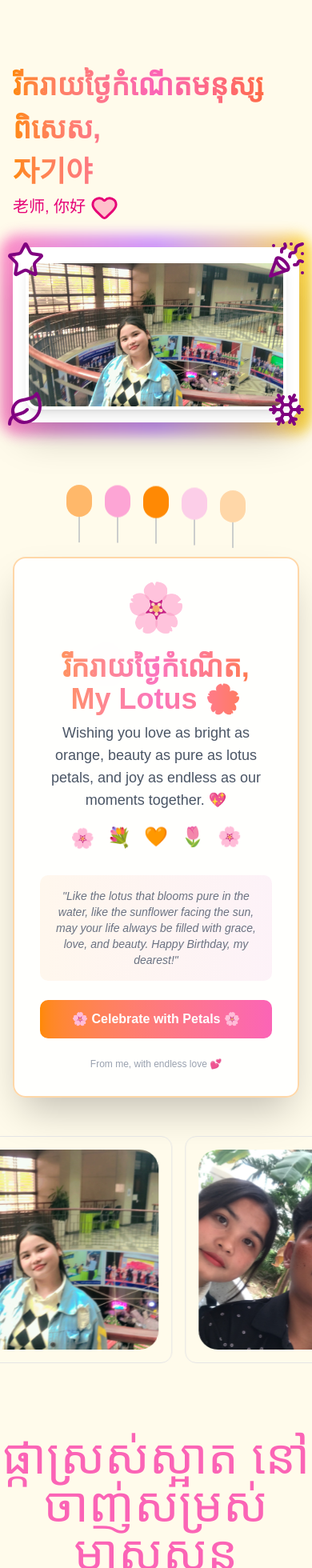
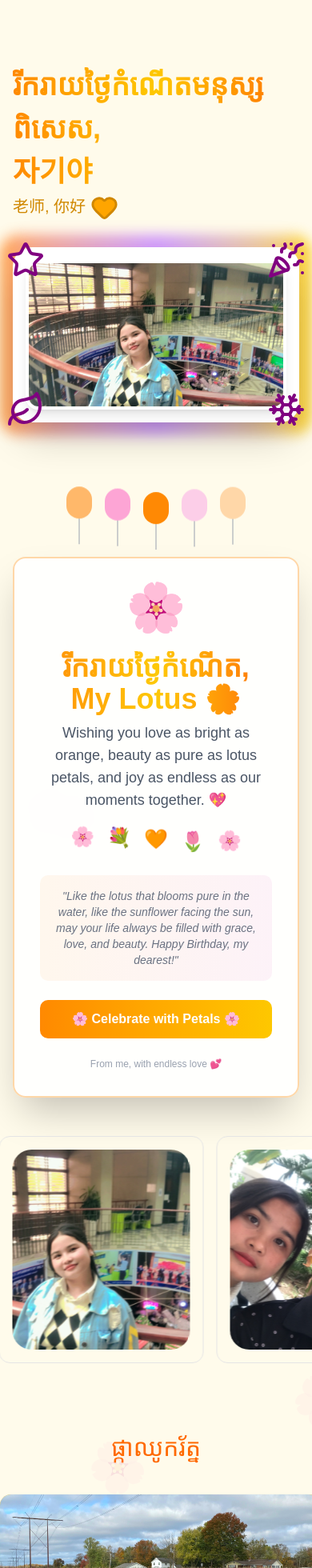
Before and after one commit to Minwook07/birthday-gifts, a Next.js app: page /home in a window 390 px wide. Shown: the top 1960 px of the page at 80% size. Built offline with nearby package versions, Linux system fonts and the light colour scheme; a web font is replaced by a local one.

Commit message:
change thumbnail

```diff
--- a/package.json
+++ b/package.json
@@ -17,7 +17,8 @@
     "next": "15.4.6",
     "react": "19.1.0",
     "react-dom": "19.1.0",
-    "tailwind-merge": "^3.3.1"
+    "tailwind-merge": "^3.3.1",
+    "yet-another-react-lightbox": "^3.25.0"
   },
   "devDependencies": {
     "@tailwindcss/postcss": "^4",
--- a/src/app/globals.css
+++ b/src/app/globals.css
@@ -141,3 +141,9 @@ body {
     @apply bg-background text-foreground;
   }
 }
+
+.gradient-text {
+  background: linear-gradient(to right, #fb923c, #facc15, #f97316);
+  -webkit-background-clip: text;
+  -webkit-text-fill-color: transparent;
+}
--- a/src/components/birthday/BirthdayCard.tsx
+++ b/src/components/birthday/BirthdayCard.tsx
@@ -55,7 +55,7 @@ export function BirthdayCard() {
                     <div className="text-6xl animate-pulse">🌸</div>
 
                     <div className="space-y-2">
-                        <h1 className="text-4xl font-bold bg-gradient-to-r from-orange-400 via-pink-400 to-orange-500 bg-clip-text text-transparent animate-pulse">
+                        <h1 className="text-4xl font-bold bg-gradient-to-r from-orange-400 via-yellow-400 to-orange-500 bg-clip-text text-transparent animate-pulse">
                             រីករាយថ្ងៃកំណើត, My Lotus 🌸
                         </h1>
                         <p className="text-lg text-gray-600 dark:text-gray-300">
@@ -79,7 +79,7 @@ export function BirthdayCard() {
 
                     <div
                         onClick={handleCelebrate}
-                        className="w-full bg-gradient-to-r from-orange-400 to-pink-400 hover:from-orange-500 hover:to-pink-500 text-white font-semibold py-3 rounded-lg transform transition-all duration-200 hover:scale-105 active:scale-95"
+                        className="w-full bg-gradient-to-r from-orange-400 to-yellow-400 hover:from-orange-500 hover:to-yellow-500 text-white font-semibold py-3 rounded-lg transform transition-all duration-200 hover:scale-105 active:scale-95"
                     >
                         🌸 Celebrate with Petals 🌸
                     </div>
--- a/src/components/birthday/FlowerSummary.tsx
+++ b/src/components/birthday/FlowerSummary.tsx
@@ -1,41 +1,80 @@
+"use client";
+import { useState } from "react";
+import Lightbox from "yet-another-react-lightbox";
+import Captions from "yet-another-react-lightbox/plugins/captions";
+import Fullscreen from "yet-another-react-lightbox/plugins/fullscreen";
+import Thumbnails from "yet-another-react-lightbox/plugins/thumbnails";
+import Zoom from "yet-another-react-lightbox/plugins/zoom";
+import "yet-another-react-lightbox/styles.css";
+import "yet-another-react-lightbox/plugins/thumbnails.css";
+
 const summaryImg = [
-    {
-        id: 1,
-        img: '/sunflower/d.png'
-    },
-    {
-        id: 2,
-        img: '/sunflower/d2.png'
-    },
-    {
-        id: 3,
-        img: '/sunflower/d1.png'
-    },
-    {
-        id: 4,
-        img: '/sunflower/d4.png'
-    },
-    {
-        id: 5,
-        img: '/sunflower/d3.png'
-    },
-    {
-        id: 6,
-        img: '/sunflower/d5.png'
-    },
-]
+    { id: 1, img: "/sunflower/d.png" },
+    { id: 2, img: "/sunflower/d2.png" },
+    { id: 3, img: "/sunflower/d1.png" },
+    { id: 4, img: "/sunflower/d4.png" },
+    { id: 5, img: "/sunflower/d3.png" },
+    { id: 6, img: "/sunflower/d5.png" },
+];
 
 export function FlowerSummary() {
+    const [current, setCurrent] = useState(0);
+    const [open, setOpen] = useState(false);
+
+    const nextImage = () => {
+        setCurrent((prev) => (prev + 1) % summaryImg.length);
+    };
+
     return (
         <div className="container mx-auto py-10">
-            <h1 className="text-6xl text-center mb-20 text-pink-400">ផ្កាស្រស់ស្អាត នៅចាញ់សម្រស់មាសស្ងួន</h1>
-            <div className="flex flex-wrap justify-center">
+            <h1 className="text-3xl md:text-6xl text-center mb-10 text-orange-500 break-words">
+                ផ្កាឈូករ័ត្ន
+            </h1>
+
+            {/* Desktop */}
+            <div className="hidden md:flex flex-wrap justify-center gap-4">
                 {summaryImg.map((item) => (
-                    <div key={item.id} className="w-100 h-100 bg-amber-300">
-                        <img src={item.img} alt={item.img} className="w-full h-full object-cover" />
+                    <div
+                        key={item.id}
+                        className="w-40 h-40 md:w-60 md:h-60 bg-amber-300 rounded-xl overflow-hidden shadow border-transparent hover:border-yellow-500 hover:border-4 cursor-pointer"
+                        onClick={() => setOpen(true)}
+                    >
+                        <img
+                            src={item.img}
+                            alt={item.img}
+                            className="w-full h-full object-cover"
+                        />
                     </div>
                 ))}
             </div>
+
+            {/* Mobile view */}
+            <div className="block md:hidden text-center">
+                <div
+                    className="w-100 h-64 mx-auto bg-amber-300 rounded-xl overflow-hidden shadow cursor-pointer"
+                    onClick={() => setOpen(true)}
+                >
+                    <img
+                        src={summaryImg[current].img}
+                        alt={summaryImg[current].img}
+                        className="w-full h-full object-cover"
+                    />
+                </div>
+                <button
+                    onClick={nextImage}
+                    className="mt-4 px-6 py-2 bg-orange-500 text-white font-semibold rounded-full shadow-lg active:scale-95 transition cursor-pointer"
+                >
+                    បន្ទាប់
+                </button>
+
+            </div>
+            <Lightbox
+                open={open}
+                close={() => setOpen(false)}
+                index={current}
+                slides={summaryImg.map((item) => ({ src: item.img }))}
+                plugins={[Captions, Fullscreen, Thumbnails, Zoom]}
+            />
         </div>
-    )
+    );
 }
--- a/src/components/birthday/HeroBanner.tsx
+++ b/src/components/birthday/HeroBanner.tsx
@@ -5,15 +5,20 @@ export default function HeroBanner() {
             <div className="grid grid-cols-1 sm:grid-cols-2 gap-x-8 gap-y-8 items-center sm:items-start relative z-10 py-20">
 
                 <div>
-                    <h1 className="text-4xl md:text-6xl lg:text-8xl font-bold leading-normal lg:leading-30 bg-gradient-to-r from-orange-400 via-pink-400 to-orange-500 bg-clip-text text-transparent break-words">រីករាយថ្ងៃកំណើតមនុស្សពិសេស, <br /> 자기야</h1>
-                    <div className="text-xl md:text-2xl text-pink-600 font-medium">老师, 你好 <Heart className="inline mr-2" size={35} fill="pink" /></div>
+                    <h1 className="text-4xl md:text-6xl lg:text-8xl font-bold leading-normal lg:leading-30 bg-gradient-to-r from-orange-400 via-yellow-400 to-orange-500 bg-clip-text text-transparent break-words">
+                        រីករាយថ្ងៃកំណើតមនុស្សពិសេស, <br /> 자기야
+                    </h1>
+                    <div className="text-xl md:text-2xl text-yellow-600 font-medium">
+                        老师, 你好 <Heart className="inline mr-2" size={35} fill="orange" />
+                    </div>
                 </div>
+
 
                 <div
                     className="flex justify-center lg:justify-end mb-12 transform transition-all duration-1000 delay-500"
                 >
                     <div className="relative max-w-full sm:max-w-md mx-auto lg:mx-0">
-                        <div className="absolute -inset-4 bg-gradient-to-r from-pink-400 via-purple-400 to-yellow-400 rounded-3xl blur-sm opacity-75"></div>
+                        <div className="absolute -inset-4 bg-gradient-to-r from-orange-400 via-purple-400 to-yellow-400 rounded-3xl blur-sm opacity-75"></div>
                         <div className="relative bg-white p-4 rounded-3xl shadow-2xl">
                             <img
                                 src="/mm.JPG"
```
Also changed, not shown: 1 other file (tests, documents, lock files or other folders).
